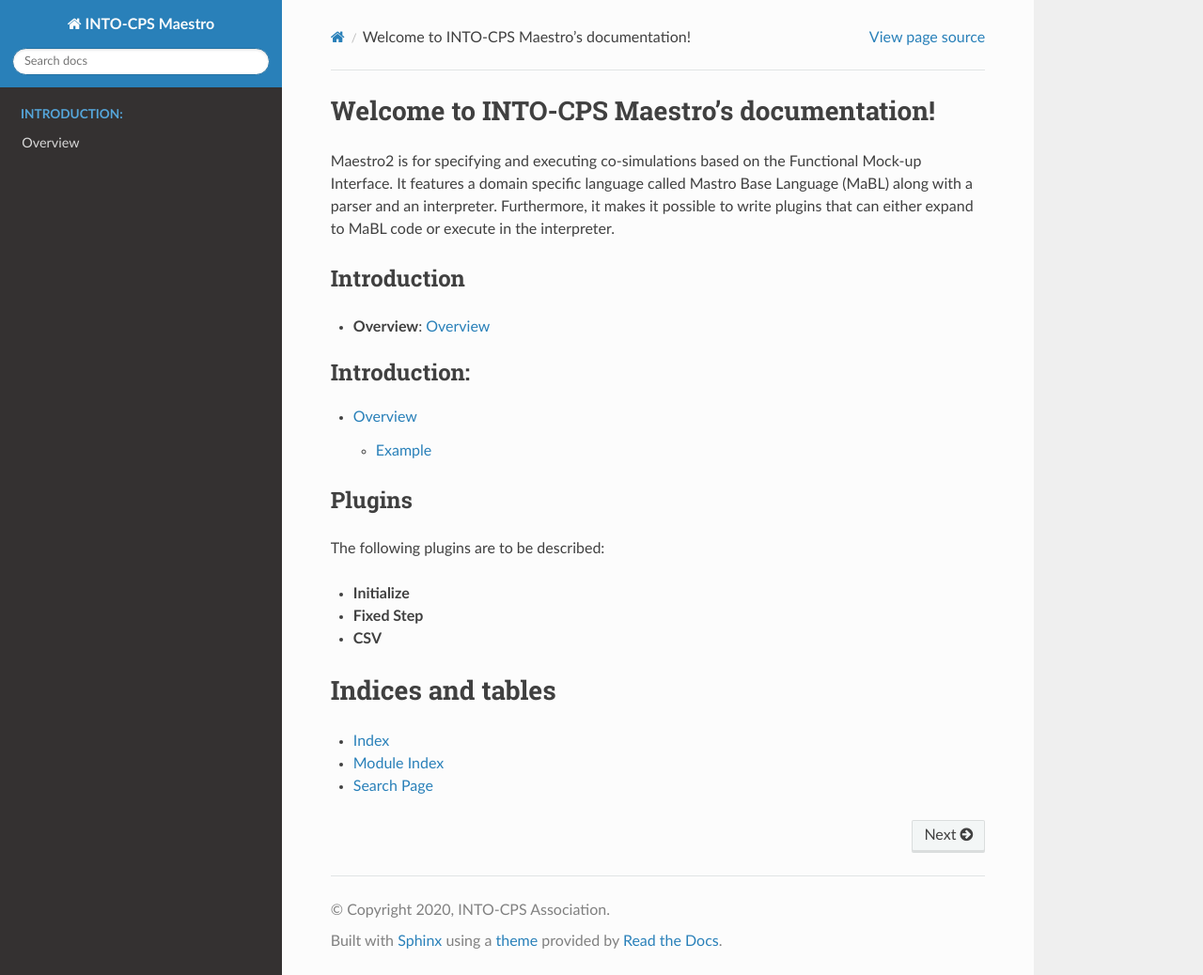
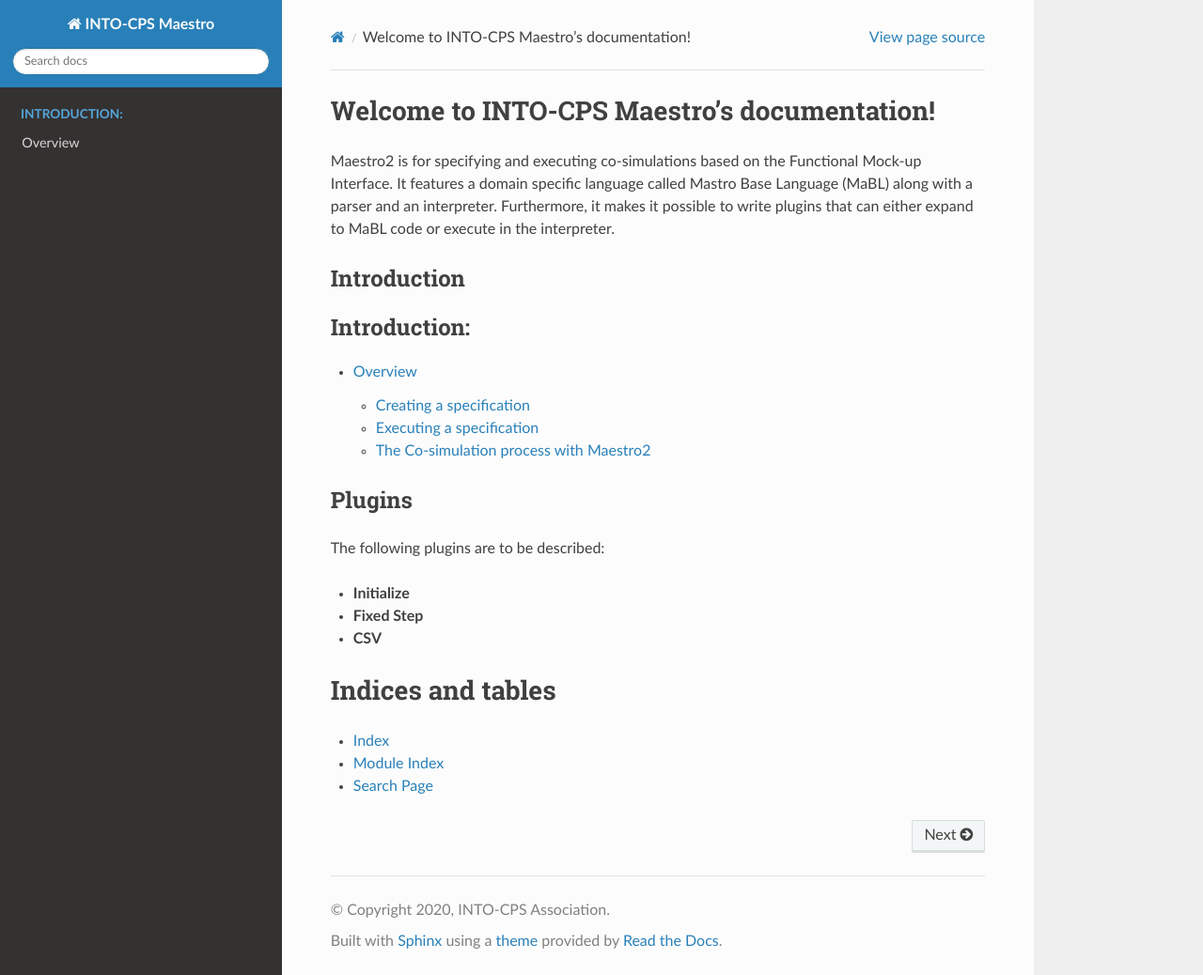
Before and after one commit to INTO-CPS-Association/maestro, a Sphinx documentation site: the page built from docs/index.rst, in a window 1280 px wide and 1038 px high. Shown: the whole window at 94% size. Built offline with Sphinx 7.4.7 and the Read the Docs theme 2.0.0, drawn with Linux system fonts in a browser that asks for light colours; some of the changed lines change nothing that is shown.

Commit message:
Updated docs

```diff
--- a/docs/index.rst
+++ b/docs/index.rst
@@ -11,9 +11,6 @@
 
 Introduction
 ------------
-
-* **Overview**: :doc:`Overview <overview>`
-
 .. toctree::
    :maxdepth: 2
    :caption: Introduction:
--- a/docs/overview.rst
+++ b/docs/overview.rst
@@ -1,14 +1,45 @@
 Overview
 =========
-This page presents an overview of the Maestro 2 approach and the different components.
+This page presents an overview of the Maestro 2 approach to co-simulation and the different components.
+
+The Maestro2 approach is to generate a specification expressed in the DSL Maestro Base Language (MaBL) and then execute it in order to conduct a co-simulation.
+This specification is a recipe of what is going to be executed in order to conduct a co-simulation.
+By seperating the specification and execution it is possible to verify the specification prior to executing it.
 
 
-Example
--------
-The introduction begins with an example of how a co-simulation is conducted using Maestro2.
-The various elements in the example are briefly described afterwards and extended upon elsewhere.
+
+Creating a specification
+------------------------
+A specification can be written completely by hand if so desired, but Maestro2 also features a plugin system of `unfolding plugins` that can assist in creating a specification.
+An unfolding plugin offer a function that can be called in the specification. If a specifiation makes use of unfolding plugins,
+then Maestro2 `unfolds` function calls to plugins with the behaviour of the function call, which is provided by the unfolding plugin.
+As an example, consider a specification where a type conversion function from the TypeConverterPlugin is used in the initial specification passed to Maestro2:
+:code:`convertBoolean2Real(booleanVariable, realVariable)`.
+Maestro2 will then invoke the TypeConverterPlugin to get the unfolded MaBL code and replace the function call with the unfolded MaBL code provided by the TypeConverterPlugin::
+    if( booleanVariable )
+        {
+            realVariable = 1.0;
+        }
+    else
+        {
+            realVariable = 0.0;
+        }
+
+Executing a specification
+--------------------------
+Maestro2 has an interpreter capable of executing a MaBL specification.
+It is possible to define interpreter plugins that offer functions to be used in a MaBL specification. The interpreter will then invoke these functions during execution of the specification.
+One such example is the CSV plugin, which writes values to a CSV file.
+
+The Co-simulation process with Maestro2
+------------------------------------------------------
+The sections outlines the process of how Maestro2 generates a MaBL specification and executes it.
+The elements in the diagram are briefly described afterwards and extended upon elsewhere (TBD).
 
 .. uml::
+
+    title Co-Simulation with Maestro 2.
+    hide footbox
 
     actor User #red
     participant Maestro
```
